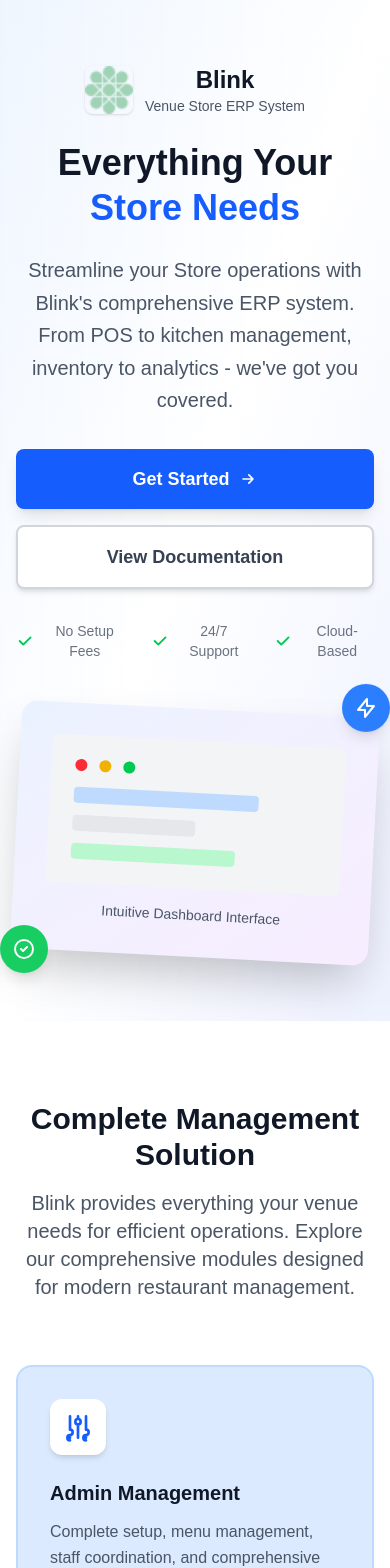
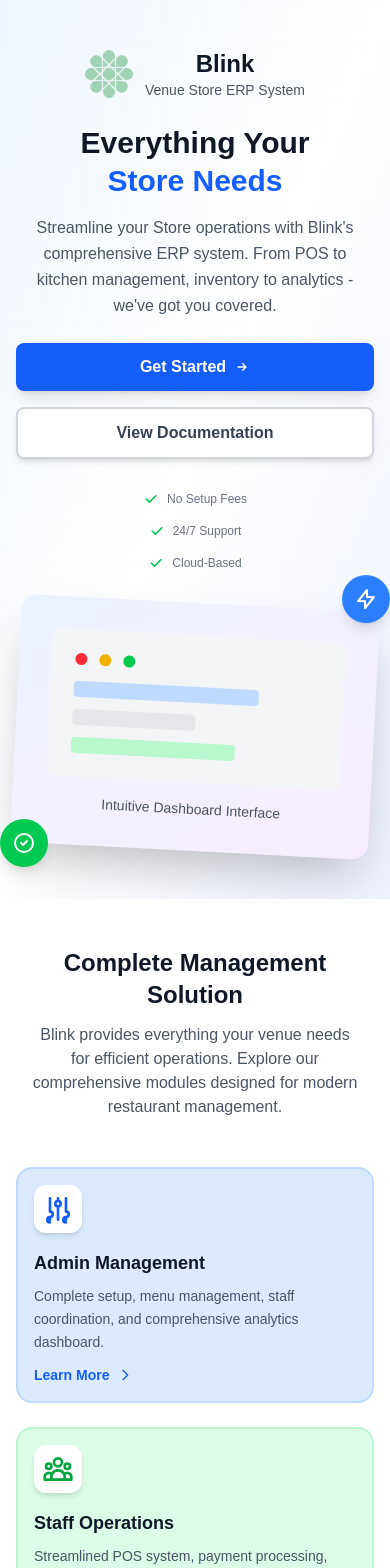
Before and after one commit to Nadhirrezig/Blink-Docs, a Next.js app: page / in a window 390 px wide. Shown: the top 1568 px of the page. Built offline with nearby package versions, Linux system fonts and the light colour scheme.

Commit message:
Mobile Responsivness Fixed

```diff
--- a/src/components/BlinkFooter.tsx
+++ b/src/components/BlinkFooter.tsx
@@ -20,7 +20,6 @@
             alt="Blink Logo"
             width={24}
             height={24}
-            className="rounded"
             hoverEffect="subtle"
           />
           <span className="text-sm font-medium text-gray-700 dark:text-gray-300">
--- a/src/components/Navigation.tsx
+++ b/src/components/Navigation.tsx
@@ -15,8 +15,7 @@
 import { usePathname } from 'next/navigation';
 import { navigationStructure, NavigationItem } from '@/data/navigation';
 import LanguageSwitcher from './LanguageSwitcher';
-import { ClickableImage } from './ClickableImage';
-
+import Image from 'next/image';
 export default function Navigation() {
   const [isMobileMenuOpen, setIsMobileMenuOpen] = useState(false);
   const [expandedSections, setExpandedSections] = useState<string[]>([]);
@@ -130,13 +129,12 @@
             onClick={closeMobileMenu}
           >
             <div className="flex items-center space-x-3 mb-2">
-              <ClickableImage
+              <Image
                 src="/logo1.png"
                 alt="Blink Logo"
                 width={40}
                 height={40}
-                className="rounded-lg"
-                hoverEffect="subtle"
+
               />
               <div>
                 <h1 className="text-xl font-bold text-gray-900 dark:text-white">
@@ -197,9 +195,12 @@
                       <button
                         onClick={(e) => {
                           e.preventDefault();
+                          e.stopPropagation();
                           toggleSection(item.title);
                         }}
-                        className="p-1 hover:bg-gray-200 dark:hover:bg-gray-700 rounded"
+                        className="p-1 hover:bg-gray-200 dark:hover:bg-gray-700 rounded transition-colors duration-200"
+                        aria-label={`${expandedSections.includes(item.title) ? 'Collapse' : 'Expand'} ${item.title} section`}
+                        aria-expanded={expandedSections.includes(item.title)}
                       >
                         <svg
                           className={`w-4 h-4 text-gray-500 dark:text-gray-400 transition-transform ${
--- a/src/components/landing/CTASection.tsx
+++ b/src/components/landing/CTASection.tsx
@@ -12,58 +12,56 @@
 
 export default function CTASection() {
   return (
-    <section className="py-20 bg-gradient-to-r from-blue-600 to-indigo-700 dark:from-blue-800 dark:to-indigo-900">
+    <section className="py-12 sm:py-16 lg:py-20 bg-gradient-to-r from-blue-600 to-indigo-700 dark:from-blue-800 dark:to-indigo-900">
       <div className="max-w-4xl mx-auto px-4 sm:px-6 lg:px-8 text-center">
-        <h2 className="text-3xl lg:text-4xl font-bold text-white mb-6">
+        <h2 className="text-2xl sm:text-3xl lg:text-4xl font-bold text-white mb-4 sm:mb-6 px-2">
           Ready to Transform Your Restaurant?
         </h2>
 
-        <p className="text-xl text-blue-100 mb-8 leading-relaxed">
+        <p className="text-base sm:text-lg lg:text-xl text-blue-100 mb-6 sm:mb-8 leading-relaxed px-2">
           Join the digital revolution and transform your restaurant with Blink.
         </p>
 
-        <div className="flex flex-col sm:flex-row gap-4 justify-center items-center mb-8">
+        <div className="flex flex-col sm:flex-row gap-4 justify-center items-stretch sm:items-center mb-8 max-w-md sm:max-w-none mx-auto">
           <Link
             href="/getting-started"
-            className="inline-flex items-center justify-center px-8 py-4 text-lg font-semibold text-blue-600 bg-white hover:bg-gray-50 rounded-lg shadow-lg hover:shadow-xl transition-all duration-200 transform hover:-translate-y-1"
+            className="inline-flex items-center justify-center px-6 sm:px-8 py-3 sm:py-4 text-base sm:text-lg font-semibold text-blue-600 bg-white hover:bg-gray-50 rounded-lg shadow-lg hover:shadow-xl transition-all duration-200 transform hover:-translate-y-1 w-full sm:w-auto"
           >
             Start Your Journey
-            <svg className="ml-2 w-5 h-5" fill="none" stroke="currentColor" viewBox="0 0 24 24">
+            <svg className="ml-2 w-4 h-4 sm:w-5 sm:h-5" fill="none" stroke="currentColor" viewBox="0 0 24 24">
               <path strokeLinecap="round" strokeLinejoin="round" strokeWidth={2} d="M13 7l5 5m0 0l-5 5m5-5H6" />
             </svg>
           </Link>
 
           <Link
             href="/admin"
-            className="inline-flex items-center justify-center px-8 py-4 text-lg font-semibold text-white border-2 border-white hover:bg-white hover:text-blue-600 rounded-lg transition-all duration-200"
+            className="inline-flex items-center justify-center px-6 sm:px-8 py-3 sm:py-4 text-base sm:text-lg font-semibold text-white border-2 border-white hover:bg-white hover:text-blue-600 rounded-lg transition-all duration-200 w-full sm:w-auto"
           >
             Explore Features
           </Link>
         </div>
 
-        <div className="flex flex-col sm:flex-row items-center justify-center space-y-4 sm:space-y-0 sm:space-x-8 text-blue-100">
-          <div className="flex items-center space-x-2">
-            <svg className="w-5 h-5 text-green-400" fill="currentColor" viewBox="0 0 20 20">
+        <div className="flex flex-col sm:flex-row items-center justify-center gap-4 sm:gap-6 lg:gap-8 text-blue-100">
+          <div className="flex items-center space-x-2 text-sm sm:text-base">
+            <svg className="w-4 h-4 sm:w-5 sm:h-5 text-green-400 flex-shrink-0" fill="currentColor" viewBox="0 0 20 20">
               <path fillRule="evenodd" d="M16.707 5.293a1 1 0 010 1.414l-8 8a1 1 0 01-1.414 0l-4-4a1 1 0 011.414-1.414L8 12.586l7.293-7.293a1 1 0 011.414 0z" clipRule="evenodd" />
             </svg>
-            <span>Free Setup & Training</span>
+            <span className="whitespace-nowrap">Free Setup & Training</span>
           </div>
 
-          <div className="flex items-center space-x-2">
-            <svg className="w-5 h-5 text-green-400" fill="currentColor" viewBox="0 0 20 20">
+          <div className="flex items-center space-x-2 text-sm sm:text-base">
+            <svg className="w-4 h-4 sm:w-5 sm:h-5 text-green-400 flex-shrink-0" fill="currentColor" viewBox="0 0 20 20">
               <path fillRule="evenodd" d="M16.707 5.293a1 1 0 010 1.414l-8 8a1 1 0 01-1.414 0l-4-4a1 1 0 011.414-1.414L8 12.586l7.293-7.293a1 1 0 011.414 0z" clipRule="evenodd" />
             </svg>
-            <span>30-Day Money Back</span>
+            <span className="whitespace-nowrap">30-Day Money Back</span>
           </div>
 
-          <div className="flex items-center space-x-2">
-            <svg className="w-5 h-5 text-green-400" fill="currentColor" viewBox="0 0 20 20">
+          <div className="flex items-center space-x-2 text-sm sm:text-base">
+            <svg className="w-4 h-4 sm:w-5 sm:h-5 text-green-400 flex-shrink-0" fill="currentColor" viewBox="0 0 20 20">
               <path fillRule="evenodd" d="M16.707 5.293a1 1 0 010 1.414l-8 8a1 1 0 01-1.414 0l-4-4a1 1 0 011.414-1.414L8 12.586l7.293-7.293a1 1 0 011.414 0z" clipRule="evenodd" />
             </svg>
-            <span>Cancel Anytime</span>
+            <span className="whitespace-nowrap">Cancel Anytime</span>
           </div>
-
-
         </div>
       </div>
     </section>
--- a/src/components/landing/FeaturesSection.tsx
+++ b/src/components/landing/FeaturesSection.tsx
@@ -120,40 +120,40 @@
 
 export default function FeaturesSection() {
   return (
-    <section className="py-20 bg-white dark:bg-gray-900">
+    <section className="py-12 sm:py-16 lg:py-20 bg-white dark:bg-gray-900">
       <div className="max-w-7xl mx-auto px-4 sm:px-6 lg:px-8">
-        <div className="text-center mb-16">
-          <h2 className="text-3xl lg:text-4xl font-bold text-gray-900 dark:text-white mb-4">
+        <div className="text-center mb-12 sm:mb-16">
+          <h2 className="text-2xl sm:text-3xl lg:text-4xl font-bold text-gray-900 dark:text-white mb-3 sm:mb-4 px-2">
             Complete Management Solution
           </h2>
-          <p className="text-xl text-gray-600 dark:text-gray-300 max-w-3xl mx-auto">
+          <p className="text-base sm:text-lg lg:text-xl text-gray-600 dark:text-gray-300 max-w-3xl mx-auto px-4">
             Blink provides everything your venue needs for efficient operations.
             Explore our comprehensive modules designed for modern restaurant management.
           </p>
         </div>
 
-        <div className="grid grid-cols-1 md:grid-cols-2 lg:grid-cols-3 gap-8">
+        <div className="grid grid-cols-1 md:grid-cols-2 lg:grid-cols-3 gap-6 sm:gap-8">
           {features.map((feature, index) => {
             const colors = colorClasses[feature.color as keyof typeof colorClasses];
             return (
               <Link
                 key={index}
                 href={feature.link}
-                className={`group block p-8 rounded-2xl border-2 ${colors.border} ${colors.bg} ${colors.hover} transition-all duration-300 transform hover:-translate-y-2 hover:shadow-xl`}
+                className={`group block p-4 sm:p-6 lg:p-8 rounded-2xl border-2 ${colors.border} ${colors.bg} ${colors.hover} transition-all duration-300 transform hover:-translate-y-2 hover:shadow-xl`}
               >
-                <div className={`inline-flex p-3 rounded-xl ${colors.text} bg-white dark:bg-gray-800 shadow-md mb-6 group-hover:scale-110 transition-transform duration-300`}>
+                <div className={`inline-flex p-2 sm:p-3 rounded-xl ${colors.text} bg-white dark:bg-gray-800 shadow-md mb-4 sm:mb-6 group-hover:scale-110 transition-transform duration-300`}>
                   {feature.icon}
                 </div>
 
-                <h3 className="text-xl font-bold text-gray-900 dark:text-white mb-3 group-hover:text-blue-600 dark:group-hover:text-blue-400 transition-colors">
+                <h3 className="text-lg sm:text-xl font-bold text-gray-900 dark:text-white mb-2 sm:mb-3 group-hover:text-blue-600 dark:group-hover:text-blue-400 transition-colors break-words">
                   {feature.title}
                 </h3>
 
-                <p className="text-gray-600 dark:text-gray-300 leading-relaxed mb-4">
+                <p className="text-sm sm:text-base text-gray-600 dark:text-gray-300 leading-relaxed mb-3 sm:mb-4 break-words">
                   {feature.description}
                 </p>
 
-                <div className="flex items-center text-blue-600 dark:text-blue-400 font-semibold group-hover:translate-x-2 transition-transform duration-300">
+                <div className="flex items-center text-blue-600 dark:text-blue-400 font-semibold group-hover:translate-x-2 transition-transform duration-300 text-sm sm:text-base">
                   Learn More
                   <svg className="ml-2 w-4 h-4" fill="none" stroke="currentColor" viewBox="0 0 24 24">
                     <path strokeLinecap="round" strokeLinejoin="round" strokeWidth={2} d="M9 5l7 7-7 7" />
--- a/src/components/landing/HeroSection.tsx
+++ b/src/components/landing/HeroSection.tsx
@@ -17,8 +17,8 @@
       {/* Background Pattern */}
       <div className="absolute inset-0 bg-grid-pattern opacity-5"></div>
 
-      <div className="relative max-w-7xl mx-auto px-4 sm:px-6 lg:px-8 py-16 lg:py-24">
-        <div className="grid grid-cols-1 lg:grid-cols-2 gap-12 items-center">
+      <div className="relative max-w-7xl mx-auto px-4 sm:px-6 lg:px-8 py-12 sm:py-16 lg:py-24">
+        <div className="grid grid-cols-1 lg:grid-cols-2 gap-8 sm:gap-12 items-center">
           {/* Left Column - Content */}
           <div className="text-center lg:text-left">
             <div className="flex items-center justify-center lg:justify-start space-x-3 mb-6">
@@ -27,7 +27,6 @@
                 alt="Blink Logo"
                 width={48}
                 height={48}
-                className="rounded-lg shadow-sm"
                 hoverEffect="subtle"
               />
               <div>
@@ -40,55 +39,55 @@
               </div>
             </div>
 
-            <h2 className="text-4xl lg:text-6xl font-bold text-gray-900 dark:text-white mb-6 leading-tight">
+            <h2 className="text-3xl sm:text-4xl lg:text-6xl font-bold text-gray-900 dark:text-white mb-4 sm:mb-6 leading-tight">
               Everything Your
               <span className="text-blue-600 dark:text-blue-400 block">
                  Store Needs
               </span>
             </h2>
 
-            <p className="text-xl text-gray-600 dark:text-gray-300 mb-8 leading-relaxed">
+            <p className="text-base sm:text-lg lg:text-xl text-gray-600 dark:text-gray-300 mb-6 sm:mb-8 leading-relaxed">
               Streamline your Store operations with Blink&apos;s comprehensive ERP system.
               From POS to kitchen management, inventory to analytics - we&apos;ve got you covered.
             </p>
 
-            <div className="flex flex-col sm:flex-row gap-4 justify-center lg:justify-start">
+            <div className="flex flex-col sm:flex-row gap-4 justify-center lg:justify-start max-w-md sm:max-w-none mx-auto lg:mx-0">
               <Link
                 href="/getting-started"
-                className="inline-flex items-center justify-center px-8 py-4 text-lg font-semibold text-white bg-blue-600 hover:bg-blue-700 rounded-lg shadow-lg hover:shadow-xl transition-all duration-200 transform hover:-translate-y-1"
+                className="inline-flex items-center justify-center px-6 sm:px-8 py-3 sm:py-4 text-base sm:text-lg font-semibold text-white bg-blue-600 hover:bg-blue-700 rounded-lg shadow-lg hover:shadow-xl transition-all duration-200 transform hover:-translate-y-1 w-full sm:w-auto"
               >
                 Get Started
-                <svg className="ml-2 w-5 h-5" fill="none" stroke="currentColor" viewBox="0 0 24 24">
+                <svg className="ml-2 w-4 h-4 sm:w-5 sm:h-5" fill="none" stroke="currentColor" viewBox="0 0 24 24">
                   <path strokeLinecap="round" strokeLinejoin="round" strokeWidth={2} d="M13 7l5 5m0 0l-5 5m5-5H6" />
                 </svg>
               </Link>
 
               <Link
                 href="/admin"
-                className="inline-flex items-center justify-center px-8 py-4 text-lg font-semibold text-gray-700 dark:text-gray-300 bg-white dark:bg-gray-800 border-2 border-gray-300 dark:border-gray-600 hover:border-gray-400 dark:hover:border-gray-500 rounded-lg shadow-md hover:shadow-lg transition-all duration-200"
+                className="inline-flex items-center justify-center px-6 sm:px-8 py-3 sm:py-4 text-base sm:text-lg font-semibold text-gray-700 dark:text-gray-300 bg-white dark:bg-gray-800 border-2 border-gray-300 dark:border-gray-600 hover:border-gray-400 dark:hover:border-gray-500 rounded-lg shadow-md hover:shadow-lg transition-all duration-200 w-full sm:w-auto"
               >
                 View Documentation
               </Link>
             </div>
 
-            <div className="mt-8 flex items-center justify-center lg:justify-start space-x-6 text-sm text-gray-500 dark:text-gray-400">
+            <div className="mt-8 flex flex-col sm:flex-row items-center justify-center lg:justify-start gap-4 sm:gap-6 text-xs sm:text-sm text-gray-500 dark:text-gray-400">
               <div className="flex items-center space-x-2">
-                <svg className="w-5 h-5 text-green-500" fill="currentColor" viewBox="0 0 20 20">
+                <svg className="w-4 h-4 sm:w-5 sm:h-5 text-green-500 flex-shrink-0" fill="currentColor" viewBox="0 0 20 20">
                   <path fillRule="evenodd" d="M16.707 5.293a1 1 0 010 1.414l-8 8a1 1 0 01-1.414 0l-4-4a1 1 0 011.414-1.414L8 12.586l7.293-7.293a1 1 0 011.414 0z" clipRule="evenodd" />
                 </svg>
-                <span>No Setup Fees</span>
+                <span className="whitespace-nowrap">No Setup Fees</span>
               </div>
               <div className="flex items-center space-x-2">
-                <svg className="w-5 h-5 text-green-500" fill="currentColor" viewBox="0 0 20 20">
+                <svg className="w-4 h-4 sm:w-5 sm:h-5 text-green-500 flex-shrink-0" fill="currentColor" viewBox="0 0 20 20">
                   <path fillRule="evenodd" d="M16.707 5.293a1 1 0 010 1.414l-8 8a1 1 0 01-1.414 0l-4-4a1 1 0 011.414-1.414L8 12.586l7.293-7.293a1 1 0 011.414 0z" clipRule="evenodd" />
                 </svg>
-                <span>24/7 Support</span>
+                <span className="whitespace-nowrap">24/7 Support</span>
               </div>
               <div className="flex items-center space-x-2">
-                <svg className="w-5 h-5 text-green-500" fill="currentColor" viewBox="0 0 20 20">
+                <svg className="w-4 h-4 sm:w-5 sm:h-5 text-green-500 flex-shrink-0" fill="currentColor" viewBox="0 0 20 20">
                   <path fillRule="evenodd" d="M16.707 5.293a1 1 0 010 1.414l-8 8a1 1 0 01-1.414 0l-4-4a1 1 0 011.414-1.414L8 12.586l7.293-7.293a1 1 0 011.414 0z" clipRule="evenodd" />
                 </svg>
-                <span>Cloud-Based</span>
+                <span className="whitespace-nowrap">Cloud-Based</span>
               </div>
             </div>
           </div>
--- a/src/components/landing/LoadingSpinner.tsx
+++ b/src/components/landing/LoadingSpinner.tsx
@@ -62,7 +62,7 @@
             alt="Blink Logo"
             width={80}
             height={80}
-            className="mx-auto rounded-xl shadow-lg animate-pulse"
+            className="mx-auto animate-pulse"
             hoverEffect="subtle"
           />
         </div>
--- a/src/components/landing/StatsSection.tsx
+++ b/src/components/landing/StatsSection.tsx
@@ -115,14 +115,14 @@
   }, []);
 
   return (
-    <section className="py-16 bg-gradient-to-br from-gray-50 to-blue-50 dark:from-gray-900 dark:to-blue-900/20">
+    <section className="py-12 sm:py-16 bg-gradient-to-br from-gray-50 to-blue-50 dark:from-gray-900 dark:to-blue-900/20">
       <div className="max-w-7xl mx-auto px-4 sm:px-6 lg:px-8">
         {/* Modularity Message */}
-        <div className="text-center mb-16">
-          <h2 className="text-4xl font-bold text-gray-900 dark:text-white mb-6">
+        <div className="text-center mb-12 sm:mb-16">
+          <h2 className="text-2xl sm:text-3xl lg:text-4xl font-bold text-gray-900 dark:text-white mb-4 sm:mb-6 px-2">
             Modular, Specialized for Hospitality
           </h2>
-          <p className="text-xl text-gray-600 dark:text-gray-400 max-w-3xl mx-auto leading-relaxed">
+          <p className="text-base sm:text-lg lg:text-xl text-gray-600 dark:text-gray-400 max-w-3xl mx-auto leading-relaxed px-4">
             Blink follows modular approach, but is specifically designed for the hospitality industry.
             Start with just the modules you need today, and seamlessly add more as your business grows.
             Whether you&apos;re a small café or a large restaurant chain, Blink adapts to your needs.
@@ -130,24 +130,24 @@
         </div>
 
         {/* Feature Stats */}
-        <div className="grid grid-cols-1 md:grid-cols-2 lg:grid-cols-3 gap-8 mb-16">
+        <div className="grid grid-cols-1 md:grid-cols-2 lg:grid-cols-3 gap-6 sm:gap-8 mb-12 sm:mb-16">
           {stats.map((stat, index) => (
             <div
               key={index}
-              className={`bg-white dark:bg-gray-800 rounded-xl p-6 shadow-lg hover:shadow-xl transition-all duration-500 hover:-translate-y-2 ${
+              className={`bg-white dark:bg-gray-800 rounded-xl p-4 sm:p-6 shadow-lg hover:shadow-xl transition-all duration-500 hover:-translate-y-2 ${
                 animateStats ? 'animate-fade-in' : 'opacity-0'
               }`}
               style={{ animationDelay: `${index * 100}ms` }}
             >
-              <div className="flex items-center justify-center w-12 h-12 bg-blue-100 dark:bg-blue-900/30 rounded-lg mb-4">
+              <div className="flex items-center justify-center w-10 h-10 sm:w-12 sm:h-12 bg-blue-100 dark:bg-blue-900/30 rounded-lg mb-3 sm:mb-4">
                 <div className="text-blue-600 dark:text-blue-400">
                   {stat.icon}
                 </div>
               </div>
-              <h3 className="text-lg font-semibold text-gray-900 dark:text-white mb-2">
+              <h3 className="text-base sm:text-lg font-semibold text-gray-900 dark:text-white mb-2 break-words">
                 {stat.title}
               </h3>
-              <p className="text-gray-600 dark:text-gray-400 text-sm leading-relaxed">
+              <p className="text-gray-600 dark:text-gray-400 text-xs sm:text-sm leading-relaxed break-words">
                 {stat.description}
               </p>
             </div>
@@ -155,23 +155,23 @@
         </div>
 
         {/* Modular Features Grid */}
-        <div className="bg-white dark:bg-gray-800 rounded-2xl p-8 shadow-xl">
-          <h3 className="text-2xl font-bold text-gray-900 dark:text-white mb-8 text-center">
+        <div className="bg-white dark:bg-gray-800 rounded-2xl p-4 sm:p-6 lg:p-8 shadow-xl">
+          <h3 className="text-xl sm:text-2xl font-bold text-gray-900 dark:text-white mb-6 sm:mb-8 text-center">
             Available Modules
           </h3>
-          <div className="grid grid-cols-1 md:grid-cols-2 lg:grid-cols-4 gap-8">
+          <div className="grid grid-cols-1 sm:grid-cols-2 lg:grid-cols-4 gap-6 sm:gap-8">
             {modularFeatures.map((category, index) => (
-              <div key={index} className="space-y-4">
-                <h4 className="text-lg font-semibold text-blue-600 dark:text-blue-400 border-b border-blue-200 dark:border-blue-800 pb-2">
+              <div key={index} className="space-y-3 sm:space-y-4">
+                <h4 className="text-base sm:text-lg font-semibold text-blue-600 dark:text-blue-400 border-b border-blue-200 dark:border-blue-800 pb-2 break-words">
                   {category.category}
                 </h4>
                 <ul className="space-y-2">
                   {category.features.map((feature, featureIndex) => (
-                    <li key={featureIndex} className="flex items-center text-sm text-gray-600 dark:text-gray-400">
-                      <svg className="w-4 h-4 text-green-500 mr-2 flex-shrink-0" fill="none" stroke="currentColor" viewBox="0 0 24 24">
+                    <li key={featureIndex} className="flex items-start text-sm text-gray-600 dark:text-gray-400">
+                      <svg className="w-4 h-4 text-green-500 mr-2 mt-0.5 flex-shrink-0" fill="none" stroke="currentColor" viewBox="0 0 24 24">
                         <path strokeLinecap="round" strokeLinejoin="round" strokeWidth={2} d="M5 13l4 4L19 7" />
                       </svg>
-                      {feature}
+                      <span className="break-words">{feature}</span>
                     </li>
                   ))}
                 </ul>
@@ -180,18 +180,18 @@
           </div>
 
           {/* Call to Action */}
-          <div className="mt-8 text-center">
-            <p className="text-gray-600 dark:text-gray-400 mb-4">
+          <div className="mt-6 sm:mt-8 text-center">
+            <p className="text-sm sm:text-base text-gray-600 dark:text-gray-400 mb-4 px-2">
               Start with any combination of modules and scale as you grow
             </p>
-            <div className="flex flex-wrap justify-center gap-4 text-sm">
-              <span className="bg-blue-100 dark:bg-blue-900/30 text-blue-800 dark:text-blue-200 px-3 py-1 rounded-full">
+            <div className="flex flex-wrap justify-center gap-2 sm:gap-4 text-xs sm:text-sm px-2">
+              <span className="bg-blue-100 dark:bg-blue-900/30 text-blue-800 dark:text-blue-200 px-2 sm:px-3 py-1 rounded-full whitespace-nowrap">
                 Pay only for what you use
               </span>
-              <span className="bg-green-100 dark:bg-green-900/30 text-green-800 dark:text-green-200 px-3 py-1 rounded-full">
+              <span className="bg-green-100 dark:bg-green-900/30 text-green-800 dark:text-green-200 px-2 sm:px-3 py-1 rounded-full whitespace-nowrap">
                 Easy module activation
               </span>
-              <span className="bg-purple-100 dark:bg-purple-900/30 text-purple-800 dark:text-purple-200 px-3 py-1 rounded-full">
+              <span className="bg-purple-100 dark:bg-purple-900/30 text-purple-800 dark:text-purple-200 px-2 sm:px-3 py-1 rounded-full whitespace-nowrap">
                 Seamless integration
               </span>
             </div>
```
Also changed, not shown: public/192x192.png, public/logo1.png.
